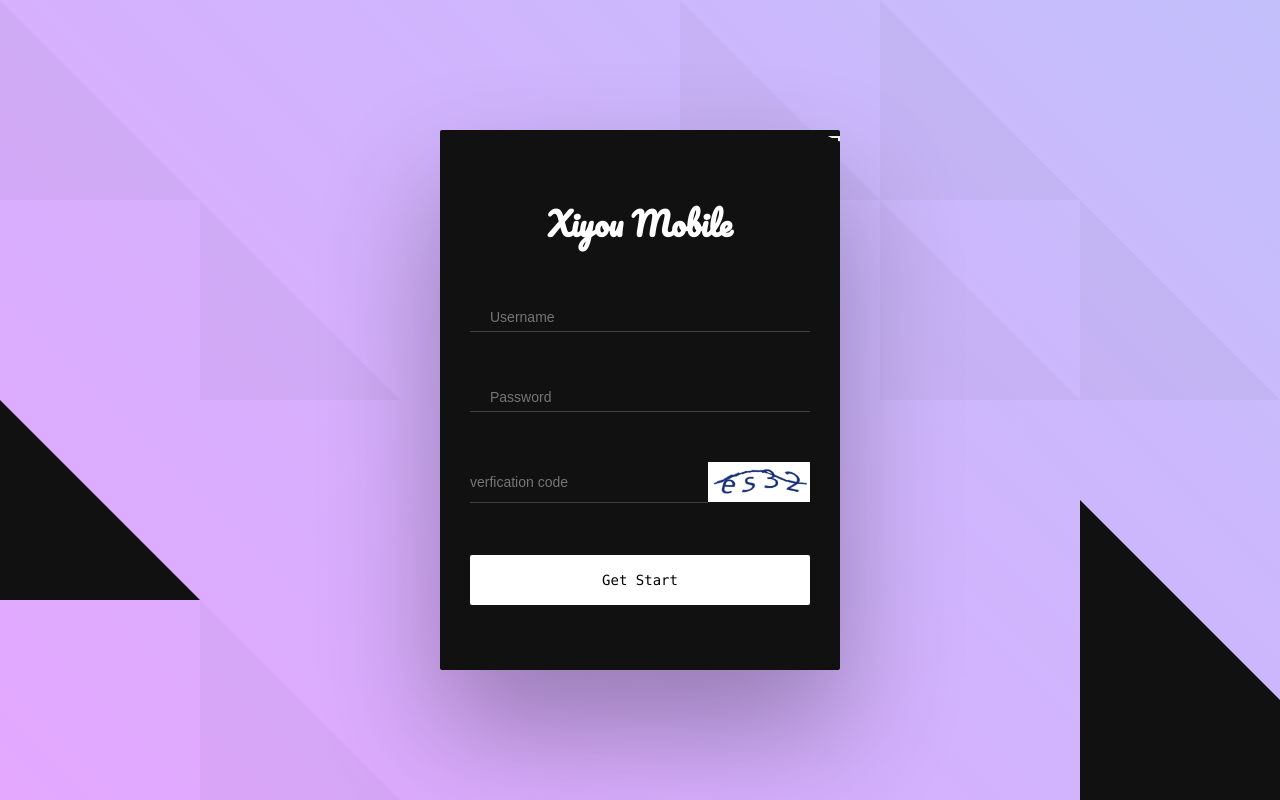
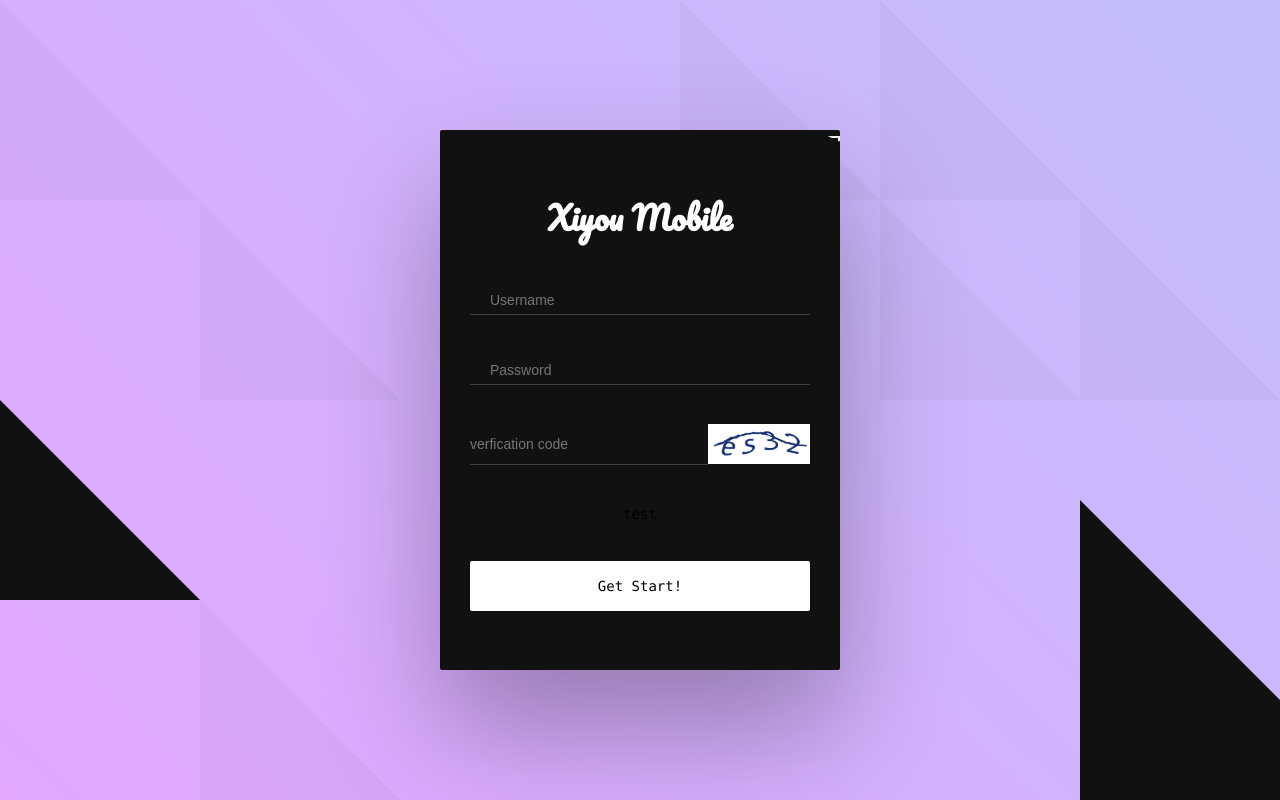
Before and after one commit to Pandapm/IM, a React app: page /login in a window 1280 px wide. Built offline with nearby package versions, Linux system fonts and the light colour scheme; some icons are missing.

Commit message:
add snapshots

```diff
--- a/src/components/login/index.tsx
+++ b/src/components/login/index.tsx
@@ -10,11 +10,21 @@ class Login extends React.Component<{}, any> {
             showQrcode: false,
         };
         this.openQrcode = this.openQrcode.bind(this);
+        this.handleKeyLogin = this.handleKeyLogin.bind(this);
+        this.handleLogin = this.handleLogin.bind(this);
     }
     openQrcode() {
         this.setState({
             showQrcode: !this.state.showQrcode
         });
+    }
+    handleKeyLogin(e: any) {
+        if (e.keyCode === 13) {
+            alert('alert');
+        }
+    }
+    handleLogin() {
+        alert('alert');
     }
     render() {
         return (
@@ -46,10 +56,18 @@ class Login extends React.Component<{}, any> {
                         </div>
                         <div className="login-verify">
                             <img src={test} />
-                            <input type="text" placeholder="verfication code"/>
+                            <input
+                                type="text"
+                                placeholder="verfication code"
+                                onKeyDown={e => this.handleKeyLogin(e)}
+                            />
                         </div>
-                        <div className="login-btn">
-                            Get Start
+                        <div>test</div>
+                        <div
+                            className="login-btn"
+                            onClick={this.handleLogin}
+                        >
+                            Get Start!
                         </div>
                     </div>
                     {
```
Also changed, not shown: 2 other files (tests, documents, lock files or other folders).
